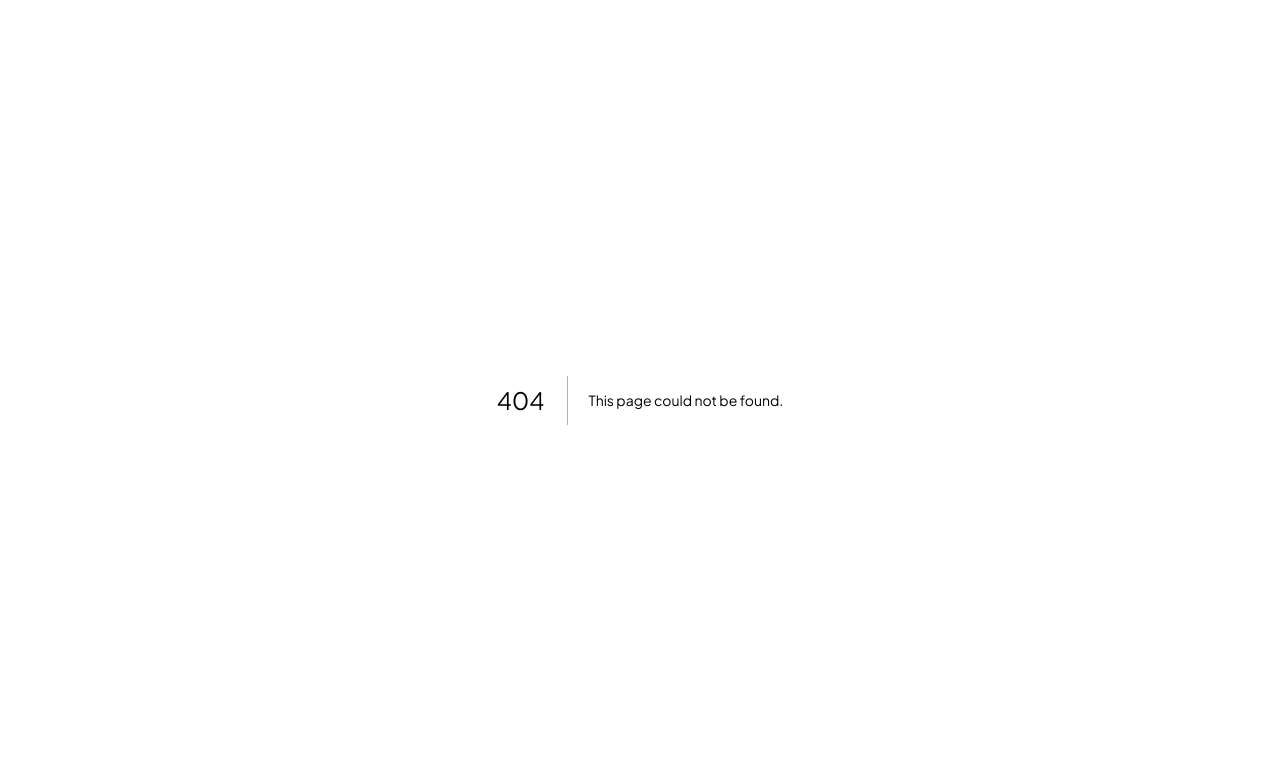
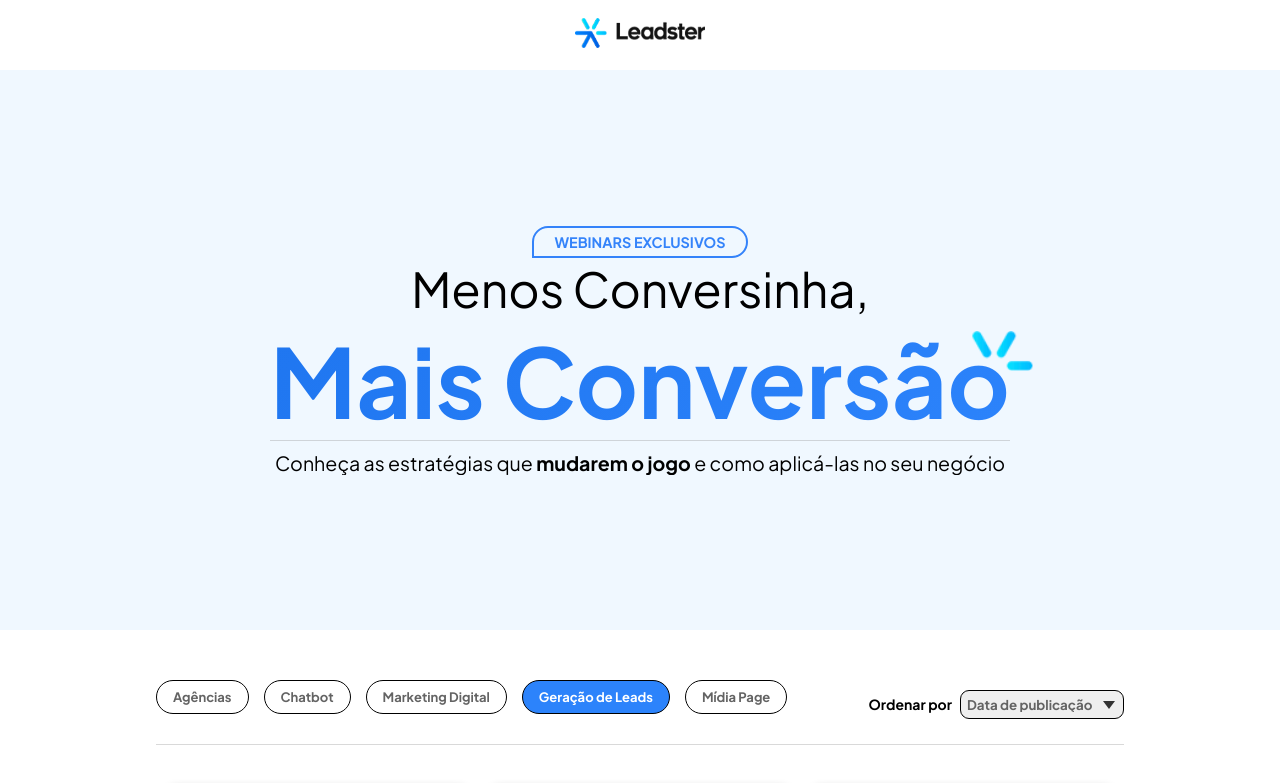
Before and after one commit to GustavoNep/leadster-rep, a Next.js app: page /midia in a window 1280 px wide. Before the commit this address had no page. Shown: the top 783 px of the page. Built offline with nearby package versions, Linux system fonts and the light colour scheme.

Commit message:
feat: react context buttons

```diff
--- /dev/null
+++ b/src/app/ButtonStateContext.tsx
@@ -0,0 +1,15 @@
+"use client";
+import React, { createContext, useState } from 'react';
+
+export const ButtonStateContext = createContext('');
+
+export default function ButtonStateProvider({ children } : any) {
+
+    const [activeButton, setActiveButton] = useState<string>('Geração de Leads');
+
+    return (
+        <ButtonStateContext.Provider value={{ activeButton, setActiveButton}}>
+            {children}
+        </ButtonStateContext.Provider>
+    );
+}
--- a/src/app/layout.tsx
+++ b/src/app/layout.tsx
@@ -1,7 +1,7 @@
+
+import ButtonStateProvider from "./ButtonStateContext";
 import "./globals.css";
 import StyledComponentsRegistry from "./registry";
-
-
 
 export const metadata = {
   title: "Leadster",
@@ -15,9 +15,11 @@ export default function RootLayout({
 }) {
   return (
     <html>
-      <body suppressHydrationWarning={true} >
-        <StyledComponentsRegistry>{children}</StyledComponentsRegistry>
+      <body suppressHydrationWarning={true}>
+        <StyledComponentsRegistry>
+          <ButtonStateProvider>{children}</ButtonStateProvider>
+        </StyledComponentsRegistry>
       </body>
     </html>
-  )
+  );
 }
--- /dev/null
+++ b/src/app/midia/page.tsx
@@ -0,0 +1,17 @@
+"use client";
+import Annoucement from "@/components/Annoucement";
+import InfoContainer from "@/components/InfoContainer";
+import Layout from "@/components/Layout";
+import VideosRow from "@/components/VideosRow";
+
+export default function Page() {
+  return (
+    <>
+      <Layout>
+        <Annoucement />
+        <VideosRow />
+        <InfoContainer />
+      </Layout>
+    </>
+  );
+}
--- a/src/components/Buttons/ButtonLead/index.tsx
+++ b/src/components/Buttons/ButtonLead/index.tsx
@@ -13,19 +13,31 @@ const Button = styled.button`
   font-weight: 600;
   color: var(--dsc-color-font-primary);
   text-align: center;
-
+  font-size: 13px;
   &:hover {
     color: #2c83fb;
     border-color: #2c83fb;
   }
+  ${(props) =>
+    props.active &&
+    css`
+      background-color: #2c83fb;
+      color: white;
 
-  font-size: 13px;
+      &:hover {
+        background-color: #2c83fb;
+        border-color: #2c83fb;
+        color: white;
+      }
+    `}
 `;
 
 type Props = {
   text: string;
+  active: boolean;
+  onClick: () => void;
 };
 
-export default function ButtonLead({ text }: Props) {
-  return <Button>{text}</Button>;
+export default function ButtonLead({ text, active, onClick }: Props) {
+  return <Button active={active} onClick={onClick}>{text}</Button>;
 }
--- a/src/components/VideosRow/index.tsx
+++ b/src/components/VideosRow/index.tsx
@@ -9,6 +9,8 @@ import VideoCardModal from "../VideoCardModal";
 import { videos } from "@/constants";
 import { Video } from "@/types/video";
 import Link from "next/link";
+import { useContext } from "react";
+import ButtonStateProvider, { ButtonStateContext } from '../../app/ButtonStateContext';
 
 
 const Container = styled.div`
@@ -86,6 +88,7 @@ export default function VideosRow() {
   const [isModalOpen, setIsModalOpen] = useState(false);
   const [selectedVideo, setSelectedVideo] = useState<Video | null>(null);
 
+  const { activeButton, setActiveButton} = useContext(ButtonStateContext);
 
   type Props = {
     video: Video;
@@ -105,13 +108,21 @@ export default function VideosRow() {
     <Container>
       <WrapItems>
         <ButtonRow>
-          <ButtonLead text="Agências" />
+          <Link href='/agencia'>
+            <ButtonLead text="Agências" onClick={() => setActiveButton('agencia')} active={activeButton === 'agencia'}/>
+          </Link>
           <Link href="/chatbot">
-            <ButtonLead text="Chatbot"/>
+            <ButtonLead text="Chatbot" onClick={() => setActiveButton('chatbot')} active={activeButton === 'chatbot'}/>
           </Link>
-          <ButtonLead text="Marketing Digital" />
-          <ButtonLead text="Geração de Leads" />
-          <ButtonLead text="Mídia Page" />
+          <Link href='/marketing'>
+            <ButtonLead text="Marketing Digital" onClick={() => setActiveButton('marketing')} active={activeButton === 'marketing'}/>
+          </Link>
+          <Link href='/'>
+            <ButtonLead text="Geração de Leads" onClick={() => setActiveButton('Geração de Leads')} active={activeButton === 'Geração de Leads'}/>
+          </Link>
+          <Link href='/midia'>
+            <ButtonLead text="Mídia Page" onClick={() => setActiveButton('midia')} active={activeButton === 'midia'}/>
+          </Link>
         </ButtonRow>
         <OrderStyle>
           <OrderButton />
```
Also changed, not shown: src/app/agencia/page.tsx (added, +17 -0 lines), src/app/chatbot/page.tsx (added, +17 -0 lines), src/app/marketing/page.tsx (added, +17 -0 lines), src/components/VideoCard/index.tsx (+4 -5 lines).
